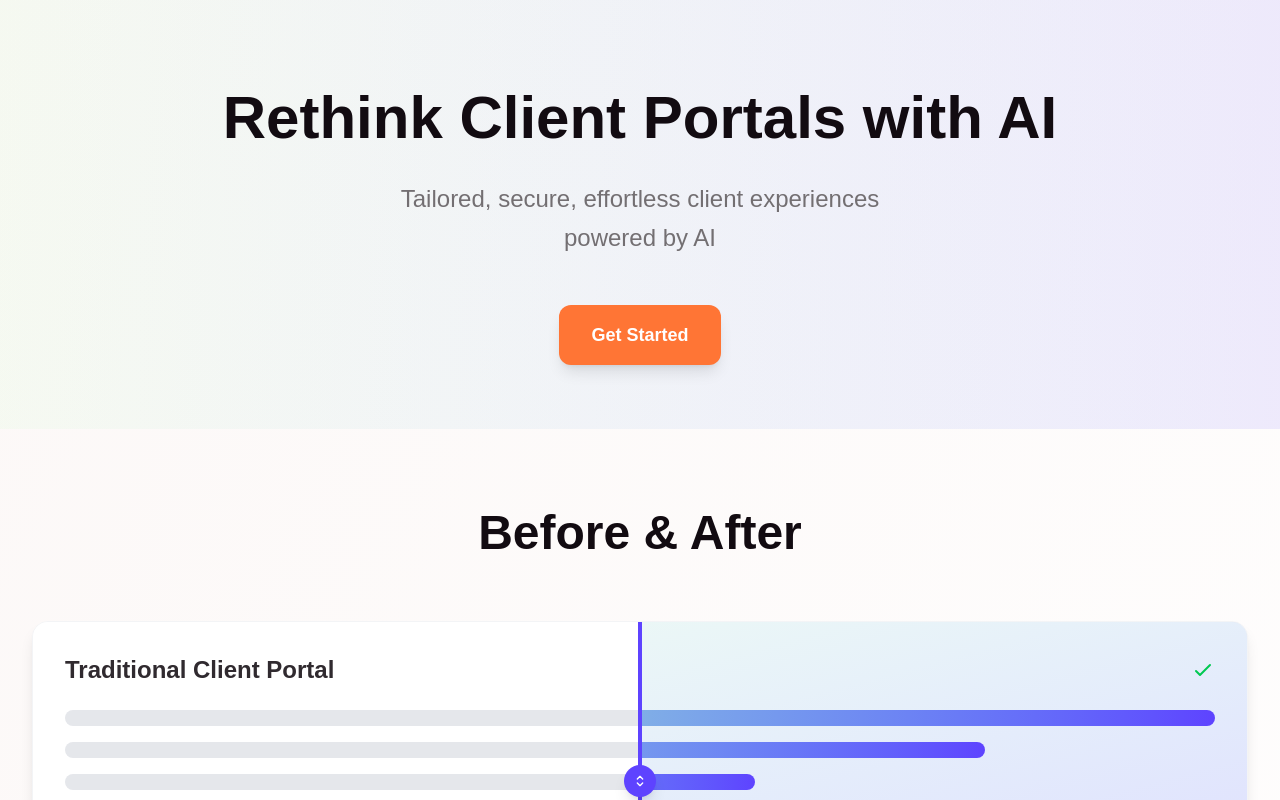
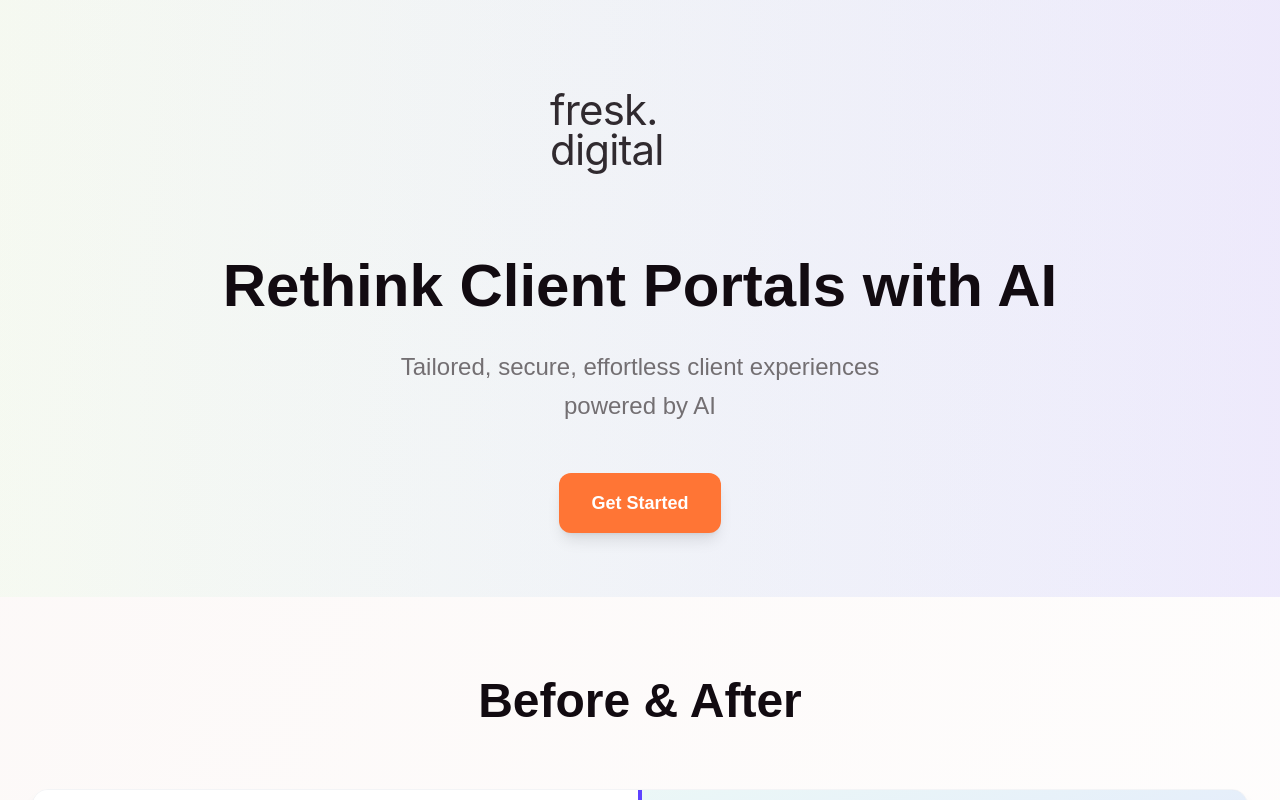
Before and after one commit to Thomas-Machielsen/ai-frontpage, a Next.js app: page / in a window 1280 px wide. Shown: the top 800 px of the page. Built offline with nearby package versions, Linux system fonts and the light colour scheme.

Commit message:
feat: last things

```diff
--- /dev/null
+++ b/app/components/Logo.tsx
@@ -0,0 +1,48 @@
+interface LogoProps {
+  className?: string;
+  width?: number;
+  height?: number;
+}
+
+export default function Logo({
+  className = "",
+  width = 200,
+  height = 120,
+}: LogoProps) {
+  return (
+    <svg
+      width={width}
+      height={height}
+      viewBox="0 0 200 120"
+      fill="none"
+      xmlns="http://www.w3.org/2000/svg"
+      className={className}
+    >
+      {/* fresk. text */}
+      <text
+        x="10"
+        y="45"
+        fontFamily="Inter, system-ui, sans-serif"
+        fontSize="42"
+        fontWeight="400"
+        fill="#302A2F"
+        letterSpacing="-0.02em"
+      >
+        fresk.
+      </text>
+
+      {/* digital text */}
+      <text
+        x="10"
+        y="85"
+        fontFamily="Inter, system-ui, sans-serif"
+        fontSize="42"
+        fontWeight="400"
+        fill="#302A2F"
+        letterSpacing="-0.02em"
+      >
+        digital
+      </text>
+    </svg>
+  );
+}
--- a/app/first-try/page.tsx
+++ b/app/first-try/page.tsx
@@ -1,4 +1,4 @@
-import "../palette.css";
+// import "../palette.css"
 
 export default function Home() {
   return (
--- a/app/page.tsx
+++ b/app/page.tsx
@@ -48,6 +48,44 @@ export default function Home() {
       <div className="relative overflow-hidden">
         <div className="absolute inset-0 bg-gradient-to-r from-[#B9FFB7]/10 to-[#5E43FF]/10"></div>
         <div className="relative max-w-7xl mx-auto px-4 sm:px-6 lg:px-8 pt-20 pb-16 text-center">
+          {/* Logo */}
+          <div className="mb-12">
+            <svg
+              width="200"
+              height="120"
+              viewBox="0 0 200 120"
+              fill="none"
+              xmlns="http://www.w3.org/2000/svg"
+              className="mx-auto"
+            >
+              {/* fresk. text */}
+              <text
+                x="10"
+                y="45"
+                fontFamily="Inter, system-ui, sans-serif"
+                fontSize="42"
+                fontWeight="400"
+                fill="#302A2F"
+                letterSpacing="-0.02em"
+              >
+                fresk.
+              </text>
+
+              {/* digital text */}
+              <text
+                x="10"
+                y="85"
+                fontFamily="Inter, system-ui, sans-serif"
+                fontSize="42"
+                fontWeight="400"
+                fill="#302A2F"
+                letterSpacing="-0.02em"
+              >
+                digital
+              </text>
+            </svg>
+          </div>
+
           <h1 className="text-5xl md:text-6xl font-bold text-[#120B11] mb-6 leading-tight">
             Rethink Client Portals with AI
           </h1>
```
